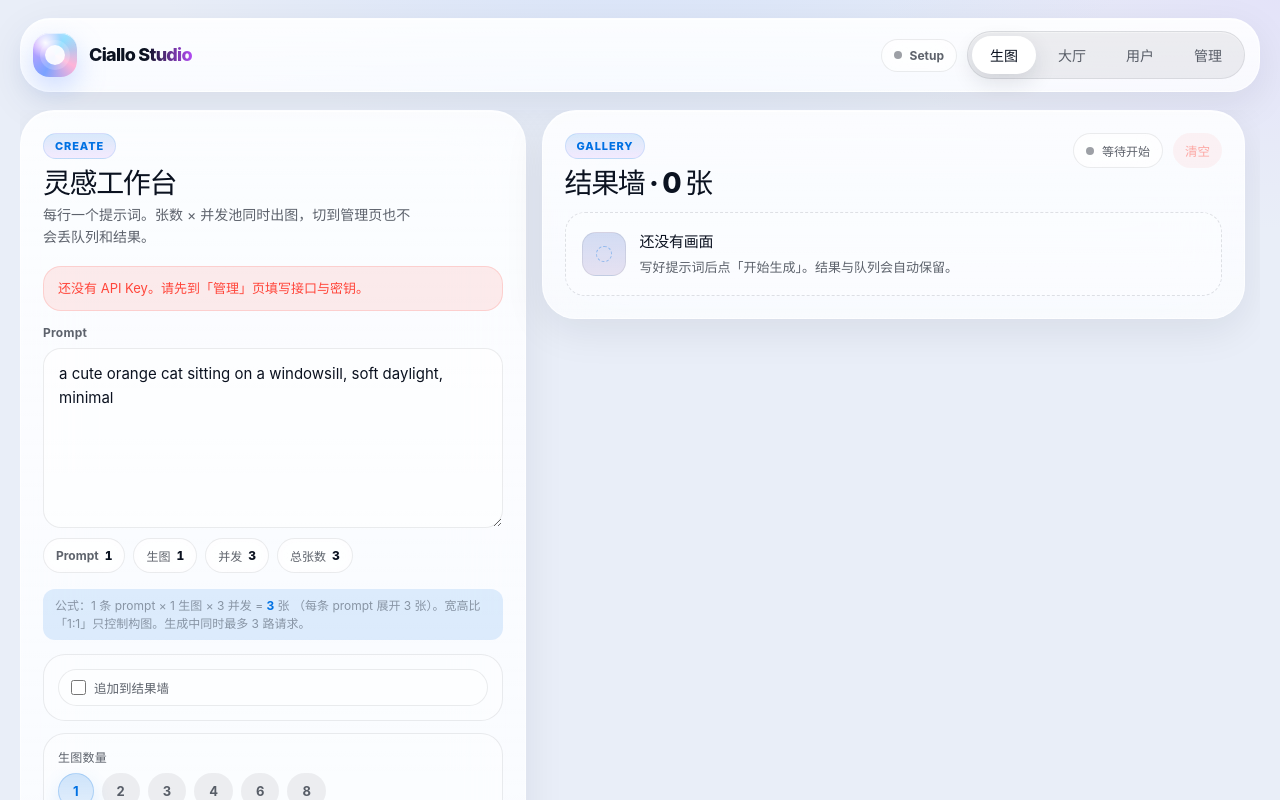
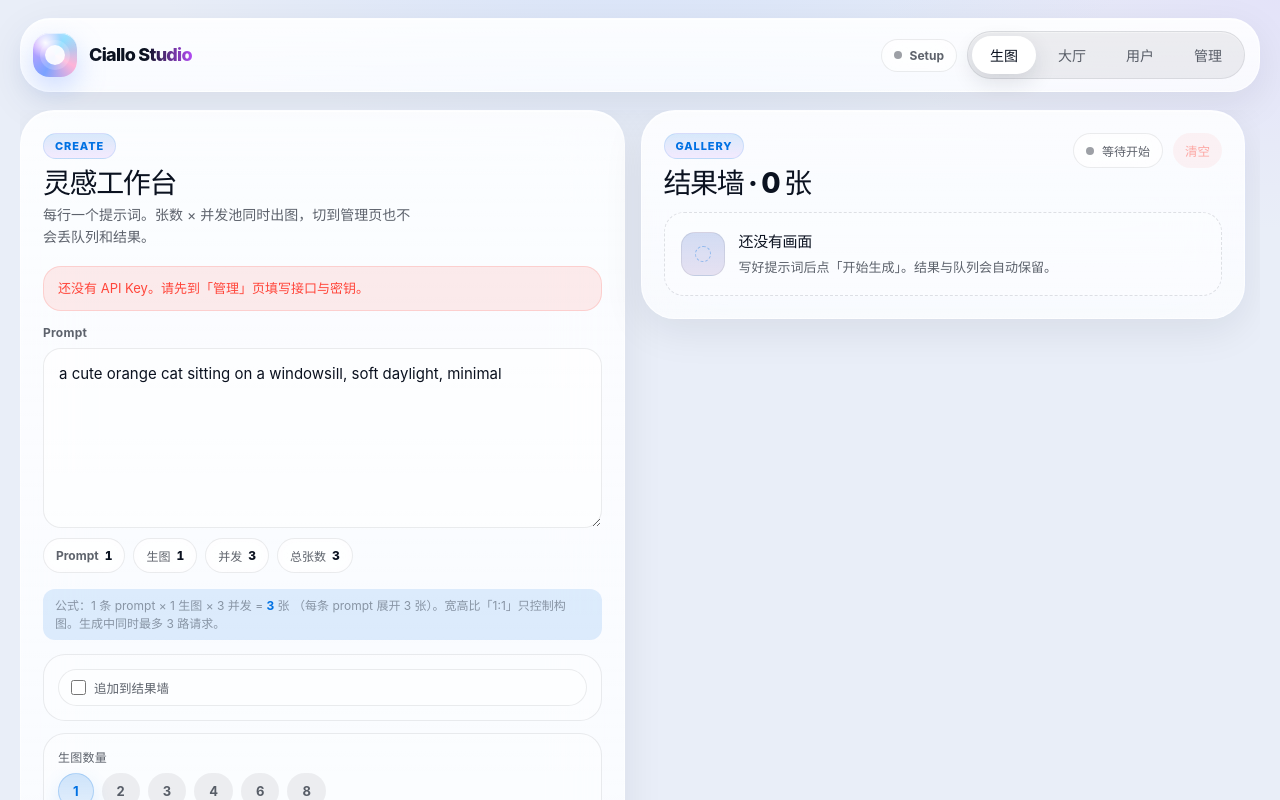
Before and after one commit to MurasameCyan/CialloStudio, a React (Vite) app: page / in a window 1280 px wide. Shown: the top 800 px of the page. Built offline with nearby package versions, Linux system fonts and the light colour scheme.

Commit message:
ui: equal-width left/right studio panels

```diff
--- a/src/styles/ios26.css
+++ b/src/styles/ios26.css
@@ -331,10 +331,18 @@
 
 .grid-2 {
   display: grid;
-  grid-template-columns: minmax(340px, 0.92fr) minmax(0, 1.28fr);
+  /* 左右面板严格等宽 */
+  grid-template-columns: minmax(0, 1fr) minmax(0, 1fr);
   gap: 16px;
   min-height: 0;
   align-items: start;
+  width: 100%;
+}
+
+.grid-2 > .panel {
+  min-width: 0;
+  width: 100%;
+  box-sizing: border-box;
 }
 
 @media (max-width: 980px) {
```
